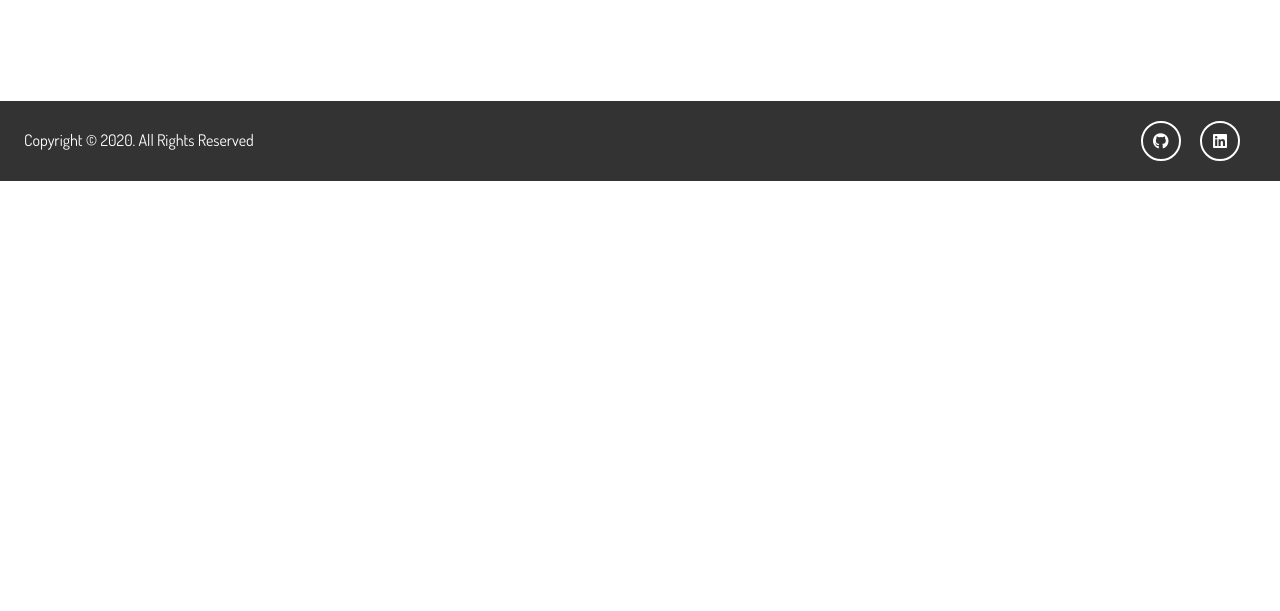
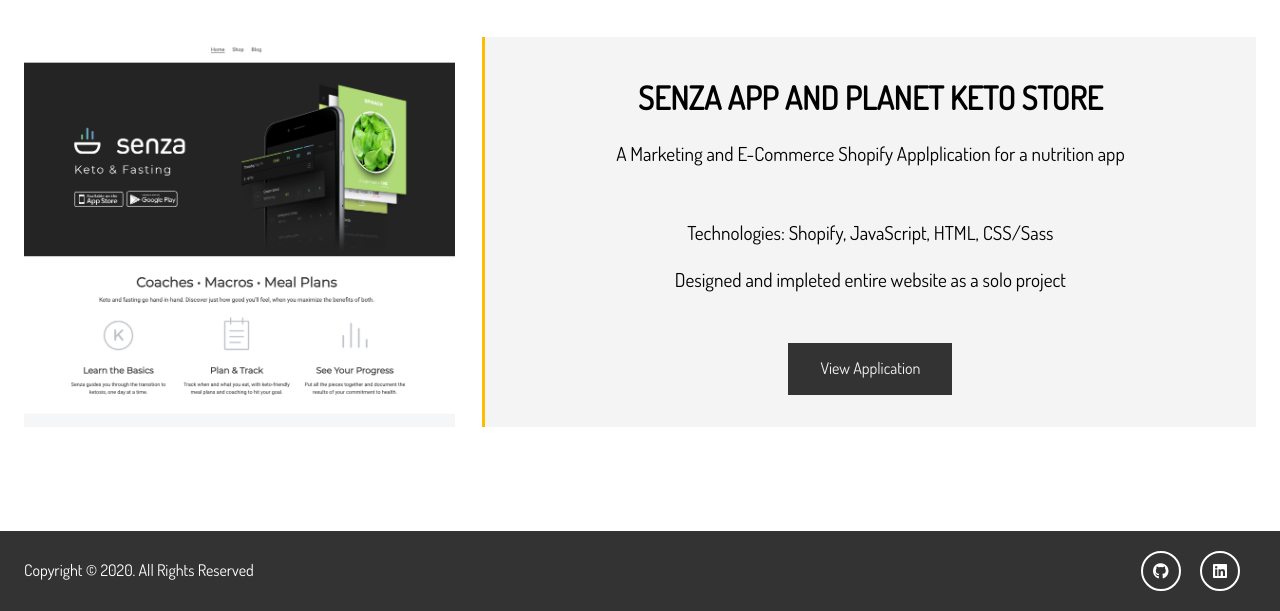
Before and after one commit to dmaack/Dominique-Maack-Portfolio, a website: page dist/projects.html in a window 1280 px wide. Shown: the part 2657-3268 px from the top of the page. Before the commit the page ends 2838 px from the top, so only its background shows below. Drawn offline with Linux system fonts and the light colour scheme.

Commit message:
added senza project

```diff
--- a/dist/projects.html
+++ b/dist/projects.html
@@ -101,6 +101,19 @@
                     <a href="https://cornercanyontrailrun.netlify.app/" class='btn-dark' target='_blank'>View The Website</a>
                 </div>
             </div>
+            <div class="project-info">
+                <img src="./img/SenzaPic.png" alt="Senza Logo" class="project-image">
+                <div class="project-description bg-light">
+                    <h4>Senza App and Planet Keto Store</h4>
+                    <p>A Marketing and E-Commerce Shopify Applplication for a nutrition app</p>
+                    <ul>
+                        <li>Technologies: Shopify, JavaScript, HTML, CSS/Sass</li>
+                        <li>Designed and impleted entire website as a solo project</li>
+                    </ul>
+                    <!-- <a href="https://github.com/dmaack/CCUTR-Website" class='btn-dark' target='_blank'>See My Code</a> -->
+                    <a href="shttps://order.senza.us/" class='btn-dark' target='_blank'>View Application</a>
+                </div>
+            </div>
     </div>
     </section>
 
```
Also changed, not shown: dist/work.html (+4 -4 lines), dist/img/SenzaPic.png (added).
